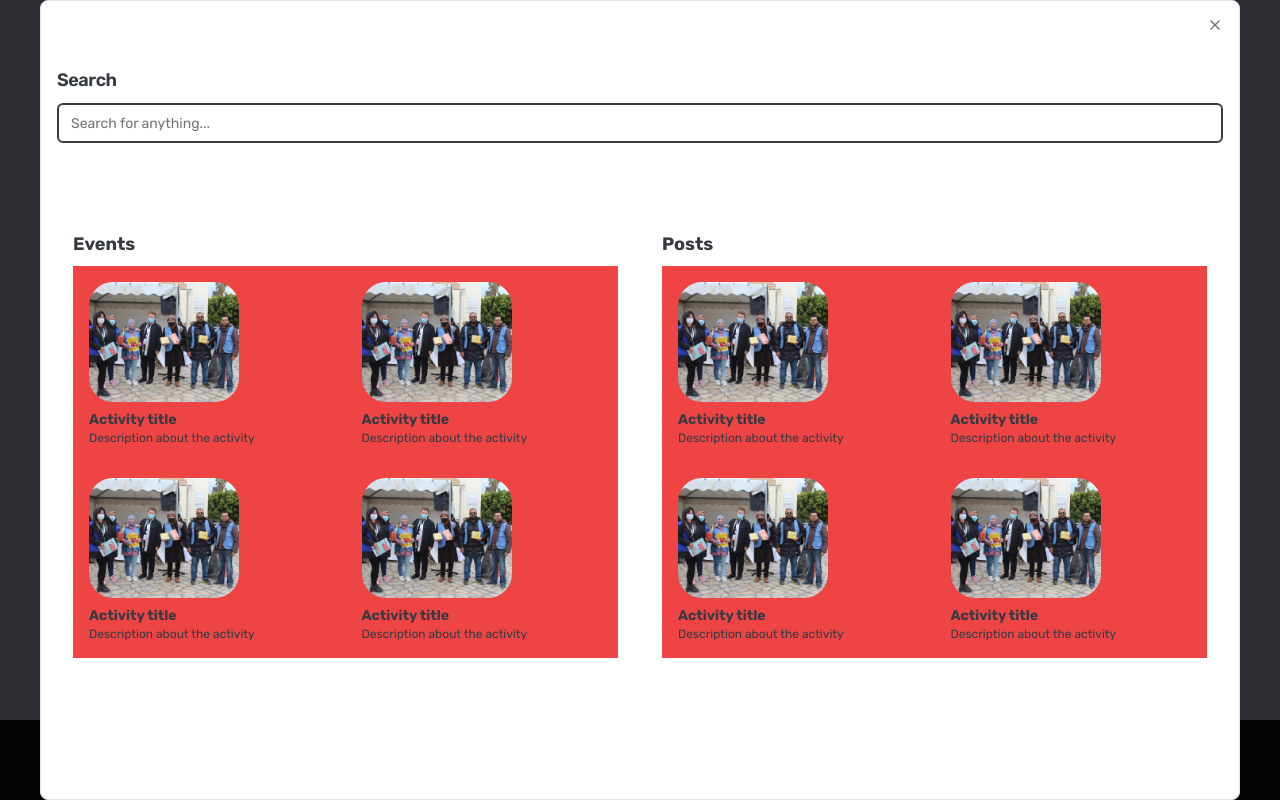
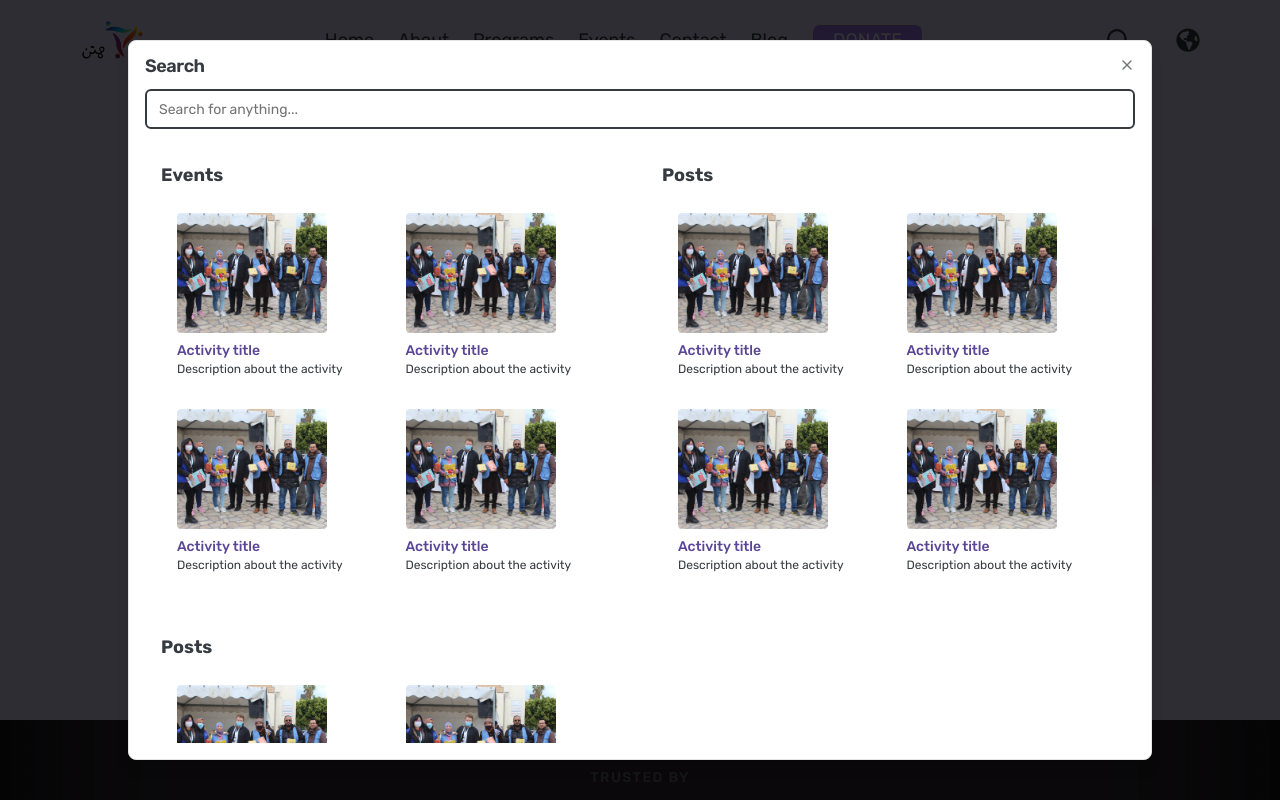
Before and after one commit to NourEssalam/front-momtan, a Next.js app: page / in a window 1280 px wide. Both pictures are taken after a click on the icon 1118 px from the left and 40 px from the top of the page. Shown: the top 800 px of the page. Built offline with nearby package versions, Linux system fonts and the light colour scheme.

Commit message:
fix search overlay

```diff
--- a/components/shared-components/DialogSearchButton.tsx
+++ b/components/shared-components/DialogSearchButton.tsx
@@ -24,10 +24,10 @@ export function DialogSearchButton() {
         <CiSearch className="text-grey stroke-1 w-7 h-7 cursor-pointer hover:text-accent" />
       </DialogTrigger>
       <DialogContent
-        className=" gap-0 max-w-[1200px] inset-0 p-4 mx-auto  bg-white left-[0%] top-[0%]
+        className=" gap-0 max-w-[1024px] inset-0 p-4 mx-auto md:my-10  bg-white left-[0%] top-[0%]
       translate-x-[0%] translate-y-[0%]"
       >
-        <DialogHeader className="sm:justify-center mb-0 gap-2 space-x-0">
+        <DialogHeader className=" text-left mb-0 gap-2 space-x-0">
           <DialogTitle>Search</DialogTitle>
 
           <div className="">
@@ -42,12 +42,12 @@ export function DialogSearchButton() {
           </div>
         </DialogHeader>
         {/* Results */}
-        <div className="overflow-y-scroll grid grid-cols-2 gap-3 mt-4 ">
+        <div className="overflow-y-scroll md:grid grid-cols-2 gap-3 mt-4 ">
           {/* events */}
           <div className="flex flex-col gap-2 p-4">
             <h3 className="text-lg font-bold">Events</h3>
 
-            <div className="bg-red-500 grid grid-cols-2">
+            <div className=" grid grid-cols-2">
               <SearchResultElement />
               <SearchResultElement />
               <SearchResultElement />
@@ -57,7 +57,17 @@ export function DialogSearchButton() {
           <div className="flex flex-col gap-2 p-4">
             <h3 className="text-lg font-bold">Posts</h3>
 
-            <div className="bg-red-500 grid grid-cols-2">
+            <div className=" grid grid-cols-2">
+              <SearchResultElement />
+              <SearchResultElement />
+              <SearchResultElement />
+              <SearchResultElement />
+            </div>
+          </div>
+          <div className="flex flex-col gap-2 p-4">
+            <h3 className="text-lg font-bold">Posts</h3>
+
+            <div className=" grid grid-cols-2">
               <SearchResultElement />
               <SearchResultElement />
               <SearchResultElement />
@@ -65,14 +75,6 @@ export function DialogSearchButton() {
             </div>
           </div>
         </div>
-
-        {/* <DialogFooter className="sm:justify-start">
-          <DialogClose asChild>
-            <Button type="button" variant="secondary">
-              Close
-            </Button>
-          </DialogClose>
-        </DialogFooter> */}
       </DialogContent>
     </Dialog>
   );
--- a/components/shared-components/Header.tsx
+++ b/components/shared-components/Header.tsx
@@ -50,7 +50,7 @@ export default function Header() {
           <Link
             key={menu.name}
             href={menu.href}
-            className="text-grey font-medium text-lg capitalize transition-colors duration-300 inline-block
+            className="text-grey font-base text-lg capitalize transition-colors duration-300 inline-block
            py-[1.2rem] hover:text-accent active:text-shade"
           >
             {menu.name}
@@ -59,7 +59,7 @@ export default function Header() {
         {/* cta */}
         <Link
           href="/donation"
-          className="bg-primary/90 hover:bg-accent text-white uppercase font-medium text-lg px-5 py-px border rounded-lg "
+          className="bg-primary/90 hover:bg-accent text-white uppercase font-base text-lg px-5 py-px border rounded-lg "
         >
           Donate
         </Link>{" "}
--- a/components/shared-components/SearchResultElement.tsx
+++ b/components/shared-components/SearchResultElement.tsx
@@ -2,7 +2,7 @@ import Image from "next/image";
 export default function SearchResultElement() {
   return (
     <div className="flex flex-col gap-2 p-4">
-      <div className="max-w-[150px] rounded-3xl overflow-hidden">
+      <div className="max-w-[150px] rounded overflow-hidden">
         <Image
           src="/img/gallery/activities.jpg"
           alt="image"
@@ -12,7 +12,7 @@ export default function SearchResultElement() {
         />
       </div>
       <div>
-        <h3 className="text-sm font-bold">Activity title</h3>
+        <h3 className="text-sm font-medium text-shade">Activity title</h3>
         <p className="text-xs text-secondary">Description about the activity</p>
       </div>
     </div>
```
